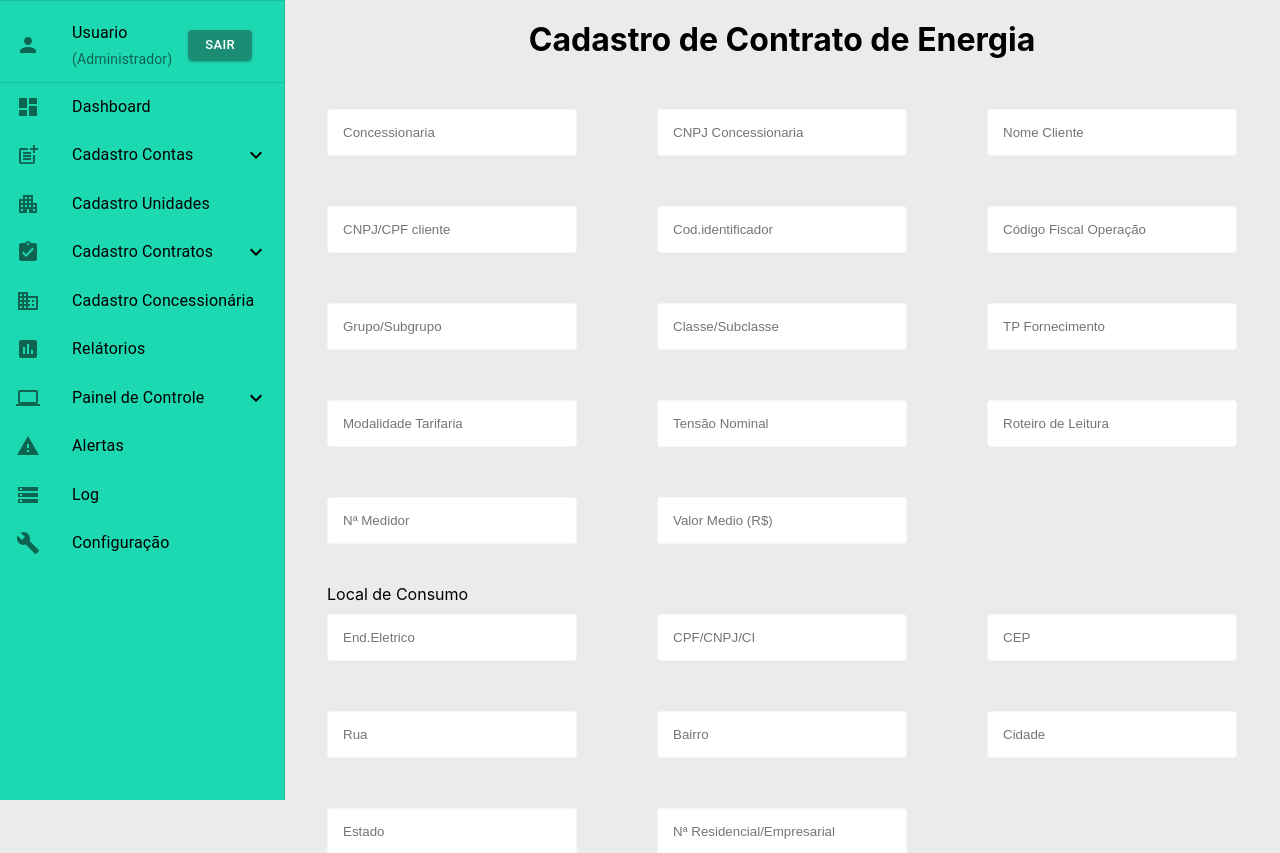
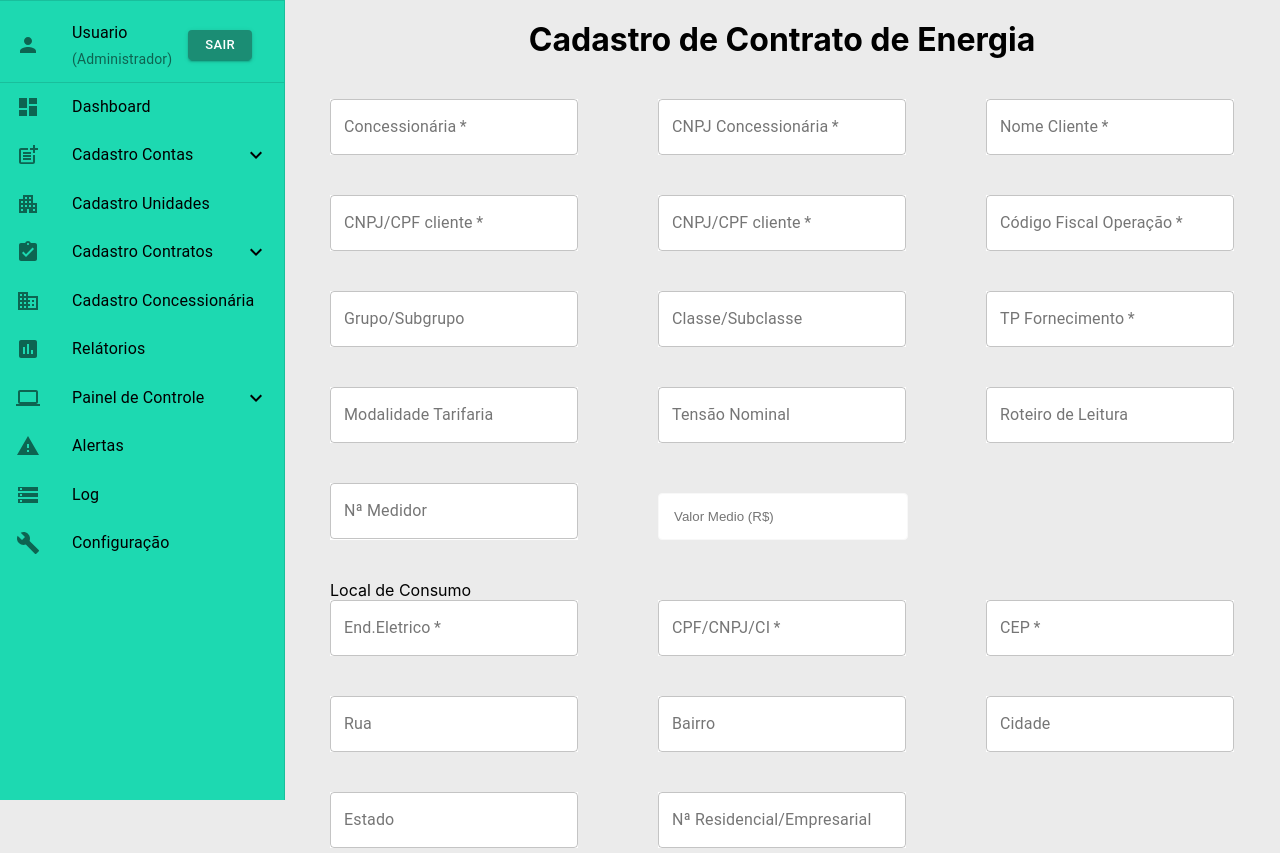
Before and after one commit to Grupo1API/TecSus, a React (Create React App) app in the folder tecsus-front/tecsus/: page /contrato_energia in a window 1280 px wide. Shown: the top 853 px of the page. Built offline with nearby package versions, Linux system fonts and the light colour scheme.

Commit message:
add labels nos campos do formulario de cadastro para contrato de energia

```diff
--- a/tecsus-front/tecsus/src/pages/contrato_energia/index.js
+++ b/tecsus-front/tecsus/src/pages/contrato_energia/index.js
@@ -2,6 +2,7 @@ import './style.css'
 import Menu from '../../components/menu'
 import { useState } from 'react';
 import NumberFormat from 'react-number-format';
+import TextField from '@material-ui/core/TextField';
 
 function ContratoEnergia(){
     const [concessionaria, setConcessionaria] = useState('')        //marcar como novo no cadastro
@@ -100,113 +101,156 @@ function ContratoEnergia(){
                 <div className= "cadastro">
                     <form name="cadastro_contrato_Energia" onSubmit={handleSubmit}>
                         <div className='coluna'>
-                            <input
+                            <TextField
                                 id="concessionaria"
-                                type="text"
+                                className='input'
+                                type='text'
                                 required={true}
+                                label="Concessionária"
                                 placeholder="Concessionaria"
                                 value={concessionaria}
                                 onChange={(e) => setConcessionaria(e.target.value)}
+                                variant="outlined"
                             />
-                            <input
+                            <TextField
                                 id="cnpj_concessionaria"
-                                type="text"
+                                className='input'
+                                type='text'
                                 required={true}
+                                label="CNPJ Concessionária"
                                 placeholder="CNPJ Concessionaria"
                                 value={cnpj_concessionaria}
                                 onChange={(e) => setCnpj_concessionaria(e.target.value)}
+                                variant="outlined"
                             />
-                            <input
+                            <TextField
                                 id="nome_cliente"
+                                className='input'
                                 type="text"
                                 required={true}
+                                label="Nome Cliente"
                                 placeholder="Nome Cliente"
                                 value={nome_cliente}
                                 onChange={(e) => setNome_cliente(e.target.value)}
+                                variant="outlined"
                             />
                         </div>
+
                         <div className='coluna'>
-                            <input
+                            <TextField
                                 id="cnpj_cpf_cliente"
+                                className='input'
                                 type="text"
                                 required={true}
+                                label="CNPJ/CPF cliente"
                                 placeholder="CNPJ/CPF cliente"
                                 value={cpf_cnpj_cliente}
                                 onChange={(e) => setCpf_cnpj_cliente(e.target.value)}
+                                variant="outlined"
                             />
-                            <input
-                                id="codigo_identificador"
-                                type="number"
-                                required={true}
-                                placeholder="Cod.identificador"
-                                value={codigo_identificador}
-                                onChange={(e) => setCodigo_identificador(e.target.value)}
-                            />
-                            <input
-                                id="codigo_fiscal"
+                            <TextField
+                                id="cnpj_cpf_cliente"
+                                className='input'
                                 type="text"
                                 required={true}
+                                label="CNPJ/CPF cliente"
+                                placeholder="CNPJ/CPF cliente"
+                                value={cpf_cnpj_cliente}
+                                onChange={(e) => setCpf_cnpj_cliente(e.target.value)}
+                                variant="outlined"
+                            />
+                            <TextField
+                                id="codigo_fiscal"
+                                className='input'
+                                type="text"
+                                required={true}
+                                label="Código Fiscal Operação"
                                 placeholder="Código Fiscal Operação"
                                 value={codigo_fiscal}
                                 onChange={(e) => setCodigo_fiscal(e.target.value)}
+                                variant="outlined"
                             />
                         </div>
+
                         <div className='coluna'>
-                            <input
+                            <TextField
                                 id="grupo_sub"
+                                className='input'
                                 type="text"
+                                label="Grupo/Subgrupo"
                                 placeholder="Grupo/Subgrupo"
                                 value={grupo_sub}
                                 onChange={(e) => setGrupo_sub(e.target.value)}
+                                variant="outlined"
                             />
-                            <input
+                            <TextField
                                 id="classe_sub"
+                                className='input'
                                 type="text"
+                                label="Classe/Subclasse"
                                 placeholder="Classe/Subclasse"
                                 value={classe_sub}
                                 onChange={(e) => setClase_sub(e.target.value)}
+                                variant="outlined"
                             />
-                            <input
+                            <TextField
                                 id="tp_fornecimento"
+                                className='input'
                                 type="text"
                                 required={true}
+                                label="TP Fornecimento"
                                 placeholder="TP Fornecimento"
                                 value={tp_fornecimento}
                                 onChange={(e) => setTp_fornecimento(e.target.value)}
+                                variant="outlined"
                             />
+                        </div>
 
-                        </div>
                         <div className='coluna'>
-                            <input
+                            <TextField
                                 id="modalidade_taf"
+                                className='input'
                                 type="text"
+                                label="Modalidade Tarifaria"
                                 placeholder="Modalidade Tarifaria"
                                 value={modalidade_taf}
                                 onChange={(e) => setModalidade_taf(e.target.value)}
+                                variant="outlined"
                             />
-                            <input
+                            <TextField
                                 id="tensao_nominal"
+                                className='input'
                                 type="text"
+                                label="Tensão Nominal"
                                 placeholder="Tensão Nominal"
                                 value={tensao_nominal}
                                 onChange={(e) => setTensao_nominal(e.target.value)}
+                                variant="outlined"
                             />
-                            <input
+                            <TextField
                                 id="roteiro_leitura"
+                                className='input'
                                 type="text"
+                                label="Roteiro de Leitura"
                                 placeholder="Roteiro de Leitura"
                                 value={roteiro_leitura}
                                 onChange={(e) => setRoteiro_leitura(e.target.value)}
+                                variant="outlined"
                             />
                         </div>
+
                         <div className='coluna'>
-                            <input
+                            <TextField
                                 id="medidor"
+                                className='input'
                                 type="text"
+                                label="Nª Medidor"
                                 placeholder="Nª Medidor"
                                 value={medidor}
                                 onChange={(e) => setMedidor(e.target.value)}
+                                variant="outlined"
                             />
+                            {/* não mexi aqui também */}
                             <NumberFormat
                                 prefix={'R$ '}
                                 id="valor_medio"
@@ -222,68 +266,94 @@ function ContratoEnergia(){
                         </div>
                         <p>Local de Consumo</p>
                         <div className='coluna'>
-                            <input
+                            <TextField
                                 id="end_eletrico"
+                                className='input'
                                 type="text"
                                 required={true}
+                                label="End.Eletrico"
                                 placeholder="End.Eletrico"
                                 value={end_eletrico}
                                 onChange={(e) => setEnd_eletrico(e.target.value)}
+                                variant="outlined"
                             />
-                            <input
+                            <TextField
                                 id="Cpf_cnpj_ci"
+                                className='input'
                                 type="text"
                                 required={true}
+                                label="CPF/CNPJ/CI"
                                 placeholder="CPF/CNPJ/CI"
                                 value={cpf_cnpj_ci}
                                 onChange={(e) => setCpf_cnpj_ci(e.target.value)}
+                                variant="outlined"
                             />
-                            <input
+                            <TextField
                                 id="cep_consumo"
+                                className='input'
                                 type="text"
                                 required={true}
-                                placeholder="CEP "
+                                label="CEP"
+                                placeholder="CEP"
                                 value={cep_consumo}
                                 onChange={(e) => setCep_consumo(e.target.value)}
+                                variant="outlined"
                             />
                         </div>
+
                         <div className='coluna'>
-                            <input
+                            <TextField
                                 id="rua_consumo"
+                                className='input'
                                 type="text"
+                                label="Rua"
                                 placeholder="Rua"
                                 value={rua_consumo}
                                 onChange={(e) => setRua_consumo(e.target.value)}
+                                variant="outlined"
                             />
-                            <input
+                            <TextField
                                 id="bairro_consumo"
+                                className='input'
                                 type="text"
+                                label="Bairro"
                                 placeholder="Bairro"
                                 value={bairro_consumo}
                                 onChange={(e) => setBairro_consumo(e.target.value)}
+                                variant="outlined"
                             />
-                            <input
+                            <TextField
                                 id="cidade_consumo"
+                                className='input'
                                 type="text"
+                                label="Cidade"
                                 placeholder="Cidade"
                                 value={cidade_consumo}
                                 onChange={(e) => setCidade_consumo(e.target.value)}
+                                variant="outlined"
                             />
                         </div>
+
                         <div className='coluna'>
-                            <input
+                            <TextField
                                 id="estado_consumo"
+                                className='input'
                                 type="text"
+                                label="Estado"
                                 placeholder="Estado"
                                 value={estado_consumo}
                                 onChange={(e) => setEstado_consumo(e.target.value)}
+                                variant="outlined"
                             />
-                            <input
+                            <TextField
                                 id="nResidencial_Empresarial"
+                                className='input'
                                 type="text"
+                                label="Nª Residencial/Empresarial"
                                 placeholder="Nª Residencial/Empresarial"
                                 value={nResidencial_empresarial}
                                 onChange={(e) => setNResidencial_empresarial(e.target.value)}
+                                variant="outlined"
                             />
                         </div>
 
--- a/tecsus-front/tecsus/src/pages/unidade/style.css
+++ b/tecsus-front/tecsus/src/pages/unidade/style.css
@@ -11,13 +11,8 @@
 }
 
 .input {
-    padding: 15px;
-    display: inline-block;
-    border: 1px solid #f8f8f8;
-    border-radius: 4px;
-    box-sizing: border-box;
-
     margin-top: 10px;
+    background-color: #ffffff;
 }
 .coluna{
     display: flex;
```
Also changed, not shown: tecsus-front/tecsus/src/pages/unidade/index.js (+9 -9 lines).
